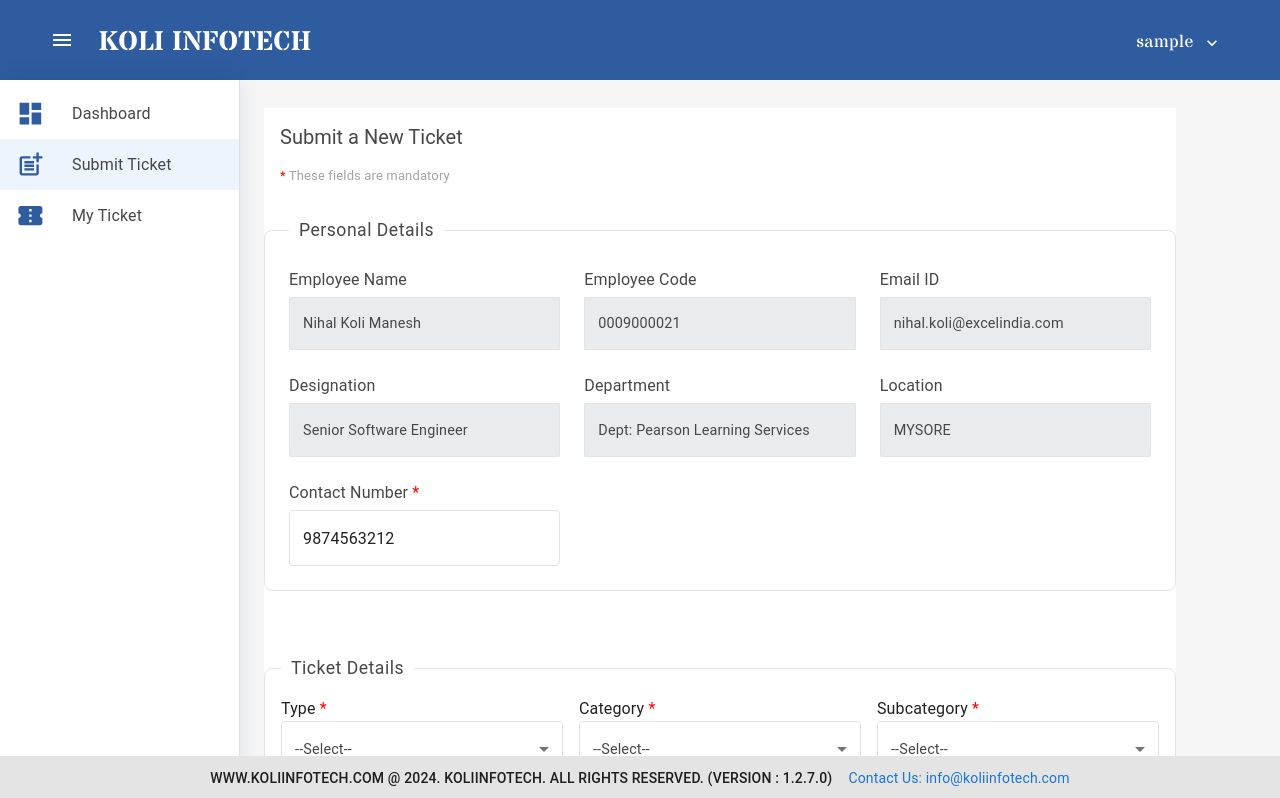
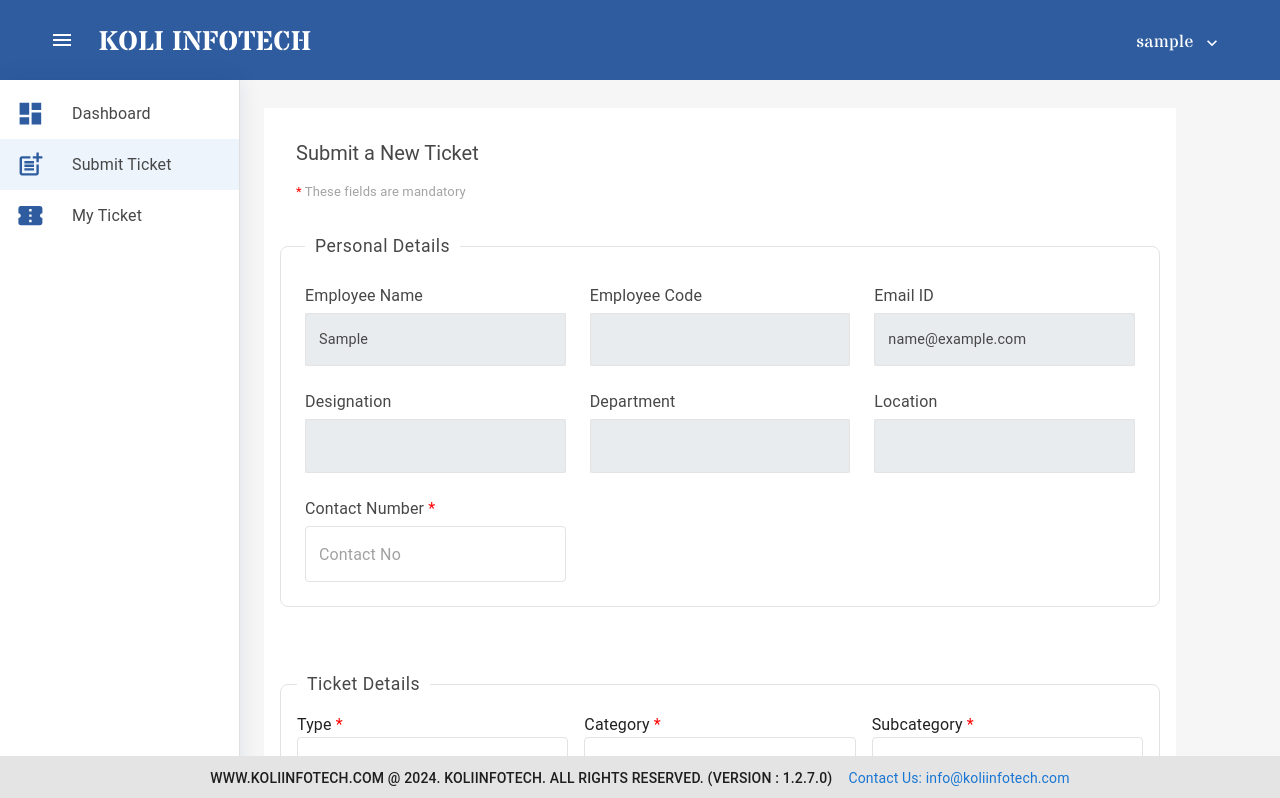
Before and after one commit to vamshidevv/KIHD, a React (Create React App) app: page /submitticket in a window 1280 px wide. Shown: the top 798 px of the page. Built offline with nearby package versions, Linux system fonts and the light colour scheme; sample sign-in values are in the browser's storage.

Commit message:
Add JSON data for users and display the logged-in user's data in the personal details form

```diff
--- a/src/Components/SignIn.jsx
+++ b/src/Components/SignIn.jsx
@@ -51,9 +51,11 @@ export default function SignIn() {
           );
           if (foundUser) {
             localStorage.setItem("username", foundUser.username);
+            console.log("---> ", foundUser);
+            localStorage.setItem("foundUser" , JSON.stringify(foundUser))
             navigate("/dashboard");
           } else {
-            setAlertMessage("Invalid Username and Password"); // Set alert message state
+            setAlertMessage("Invalid Username and Password");
           }
         })
         .catch((error) => {
--- a/src/Components/SubmitTicket.jsx
+++ b/src/Components/SubmitTicket.jsx
@@ -1,4 +1,4 @@
-import React, { useState } from "react";
+import React, { useEffect, useState } from "react";
 import {
   Box,
   TextField,
@@ -12,13 +12,13 @@ import {
   Alert,
 } from "@mui/material";
 import { Formik, Form, Field } from "formik";
-import * as Yup from "yup"; // Import Yup for validation
+import * as Yup from "yup";
 import withResponsiveDrawer from "./withResponsiveDrawer";
 import { styled } from "@mui/system";
 import InfoIcon from "@mui/icons-material/Info";
 
 const initialValues = {
-  contactNumber: "9874563212",
+  contactNumber: "",
   type: "",
   category: "",
   subcategory: "",
@@ -80,6 +80,14 @@ const TicketDetailsTextField = styled(TextField)({
 });
 
 const SubmitTicket = () => {
+  const [user, setUser] = useState({});
+  console.log("userState", user);
+
+  useEffect(() => {
+    const getUser = localStorage.getItem("foundUser");
+    setUser(JSON.parse(getUser));
+  }, []);
+
   const [fileSizeError, setFileSizeError] = useState(false);
   const theme = createTheme({
     components: {
@@ -99,7 +107,7 @@ const SubmitTicket = () => {
   return (
     <ThemeProvider theme={theme}>
       <Box
-        pb={2}
+        p={2}
         sx={{
           backgroundColor: "white",
           marginBottom: "100px",
@@ -148,7 +156,7 @@ const SubmitTicket = () => {
                       borderColor="gray"
                       borderRadius="4px"
                       padding={3}
-                    >
+                      >
                       <legend
                         style={{
                           padding: "0 10px",
@@ -174,9 +182,14 @@ const SubmitTicket = () => {
                           <CustomTextField
                             fullWidth
                             variant="outlined"
-                            value="Nihal Koli Manesh"
+                            value={user.username}
                             InputProps={{ readOnly: true }}
-                            sx={{ marginTop: "5px" }}
+                            sx={{
+                              marginTop: "5px",
+                              "& input": {
+                                textTransform: "capitalize",
+                              },
+                            }}
                           />
                         </Grid>
                         <Grid item xs={12} sm={6} md={4}>
@@ -189,9 +202,14 @@ const SubmitTicket = () => {
                           <CustomTextField
                             fullWidth
                             variant="outlined"
-                            value="0009000021"
+                            value={user.empolyeecode}
                             InputProps={{ readOnly: true }}
-                            sx={{ marginTop: "5px" }}
+                            sx={{
+                              marginTop: "5px",
+                              "& input": {
+                                textTransform: "capitalize",
+                              },
+                            }}
                           />
                         </Grid>
                         <Grid item xs={12} sm={6} md={4}>
@@ -204,7 +222,7 @@ const SubmitTicket = () => {
                           <CustomTextField
                             fullWidth
                             variant="outlined"
-                            value="nihal.koli@excelindia.com"
+                            value={user.email}
                             InputProps={{ readOnly: true }}
                             sx={{ marginTop: "5px" }}
                           />
@@ -219,9 +237,14 @@ const SubmitTicket = () => {
                           <CustomTextField
                             fullWidth
                             variant="outlined"
-                            value="Senior Software Engineer"
+                            value={user.designation}
                             InputProps={{ readOnly: true }}
-                            sx={{ marginTop: "5px" }}
+                            sx={{
+                              marginTop: "5px",
+                              "& input": {
+                                textTransform: "capitalize",
+                              },
+                            }}
                           />
                         </Grid>
                         <Grid item xs={12} sm={6} md={4}>
@@ -234,9 +257,14 @@ const SubmitTicket = () => {
                           <CustomTextField
                             fullWidth
                             variant="outlined"
-                            value="Dept: Pearson Learning Services"
+                            value={user.department}
                             InputProps={{ readOnly: true }}
-                            sx={{ marginTop: "5px" }}
+                            sx={{
+                              marginTop: "5px",
+                              "& input": {
+                                textTransform: "capitalize",
+                              },
+                            }}
                           />
                         </Grid>
                         <Grid item xs={12} sm={6} md={4}>
@@ -249,9 +277,14 @@ const SubmitTicket = () => {
                           <CustomTextField
                             fullWidth
                             variant="outlined"
-                            value="MYSORE"
+                            value={user.location}
                             InputProps={{ readOnly: true }}
-                            sx={{ marginTop: "5px" }}
+                            sx={{
+                              marginTop: "5px",
+                              "& input": {
+                                textTransform: "capitalize",
+                              },
+                            }}
                           />
                         </Grid>
                         <Grid item xs={12} sm={6} md={4}>
@@ -267,6 +300,7 @@ const SubmitTicket = () => {
                             name="contactNumber"
                             variant="outlined"
                             placeholder="Contact No"
+                            value={user.contact}
                             required
                             sx={{
                               marginTop: "5px",
@@ -369,9 +403,16 @@ const SubmitTicket = () => {
                             <MenuItem value="" disabled>
                               --Select--
                             </MenuItem>
-                            <MenuItem value="Issue">Issue</MenuItem>
-                            <MenuItem value="Request">Request</MenuItem>
-                            <MenuItem value="Other">Other</MenuItem>
+                            <MenuItem value="Administration Department">
+                              Administration Department
+                            </MenuItem>
+                            <MenuItem value="DevOps/Release Engineering">
+                              DevOps/Release Engineering
+                            </MenuItem>
+                            <MenuItem value="Human Resource">
+                              Human Resource
+                            </MenuItem>
+                            <MenuItem value="IT Systems">IT Systems</MenuItem>
                           </Field>
                           {touched.type && errors.type && (
                             <Typography variant="caption" color="error">
--- a/src/JSON/db.json
+++ b/src/JSON/db.json
@@ -2,44 +2,83 @@
   "user": [
     {
       "id": 1,
-      "email": "john@gmail.com",
       "username": "vamshi",
+      "empolyeecode": "0009000069",
+      "email": "vamshi@gmail.com",
+      "designation": "front end developer",
+      "department": "react",
+      "location": "Surat",
+      "contact":"9856321474",
       "password": "123456"
     },
     {
       "id": 2,
-      "email": "morrison@gmail.com",
       "username": "shivam",
+      "empolyeecode": "0009000026",
+      "email": "shivam@gmail.com",
+      "designation": "back end developer",
+      "department": "node",
+      "location": "mumbai",
+      "contact":"8856324215",
       "password": "789456"
     },
     {
       "id": 3,
+
+      "username": "kevinryan",
+      "empolyeecode": "0009000030",
       "email": "kevin@gmail.com",
-      "username": "kevinryan",
+      "designation": "fullstack developer",
+      "department": "IT",
+      "location": "mumbai",
+      "contact":"7849653215",
       "password": "kev02937@"
     },
     {
       "id": 4,
+
+      "username": "donero",
+      "empolyeecode": "0009000044",
       "email": "don@gmail.com",
-      "username": "donero",
+      "designation": "UiUx",
+      "department": "designing",
+      "location": "surat",
+      "contact":"6359821474",
       "password": "ewedon"
     },
     {
       "id": 5,
+      "username": "derek",
+      "empolyeecode": "0009000056",
       "email": "derek@gmail.com",
-      "username": "derek",
+      "designation": "data analyst",
+      "department": "management",
+      "location": "mumbai",
+      "contact":"9562147836",
       "password": "jklg*_56"
     },
     {
       "id": 6,
-      "email": "david_r@gmail.com",
-      "username": "david_r",
+
+      "username": "david r",
+      "empolyeecode": "0009000043",
+      "email": "david.r@gmail.com",
+      "designation": "front end developer",
+      "department": "Angular",
+      "location": "pune",
+      "contact":"8856471123",
       "password": "3478*#54"
     },
     {
       "id": 7,
+
+      "username": "kendrick lamar",
+      "empolyeecode": "0009000043",
       "email": "kendric_l@gmail.com",
-      "username": "kendrick lamar",
+      "designation": "back end developer",
+      "department": "python",
+      "location": "pune",
+      "contact":"6652478899",
       "password": "456123"
     }
   ]
--- a/src/Style/Style.css
+++ b/src/Style/Style.css
@@ -101,7 +101,7 @@ body {
 
 .dashboard-txt {
   color: #575757;
-  padding: 10px 20px;
+  padding: 20px 20px;
   font-family: Poppins, Arial, Helvetica, sans-serif;
 }
 .dashboard {
```
